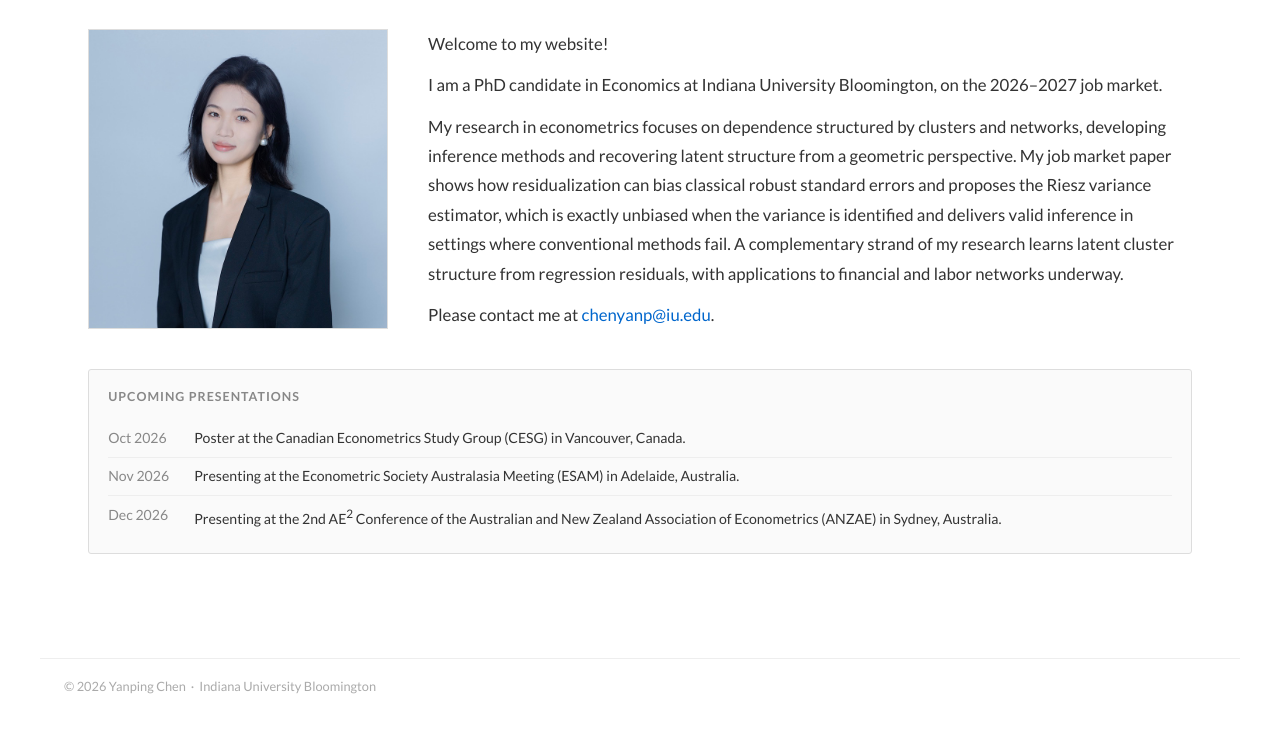
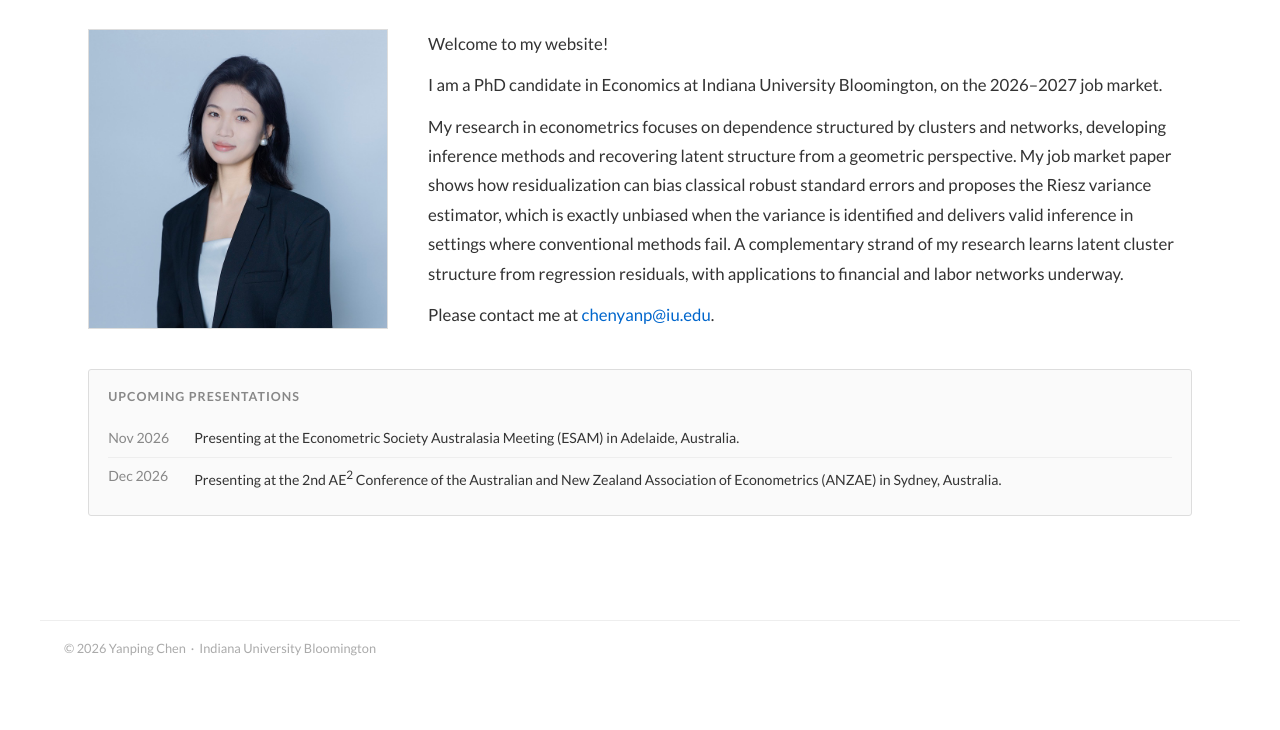
Before and after one commit to yanpchen/yanpchen.github.io, a plain HTML site: page index.html in a window 1280 px wide. Shown: the part 194-924 px from the top of the page. After the commit the page ends 885 px from the top, so only its background shows below. Drawn offline with Linux system fonts and the light colour scheme.

Commit message:
Remove old presentation news item
Removed outdated news item for Oct 2026.

```diff
--- a/index.html
+++ b/index.html
@@ -189,10 +189,6 @@
     <div class="news-box">
       <h2>Upcoming Presentations</h2>
       <div class="news-item">
-        <span class="news-date">Oct 2026</span>
-        <span class="news-text">Poster at the Canadian Econometrics Study Group (CESG) in Vancouver, Canada.</span>
-      </div>
-      <div class="news-item">
         <span class="news-date">Nov 2026</span>
         <span class="news-text">Presenting at the Econometric Society Australasia Meeting (ESAM) in Adelaide, Australia.</span>
       </div>
```
